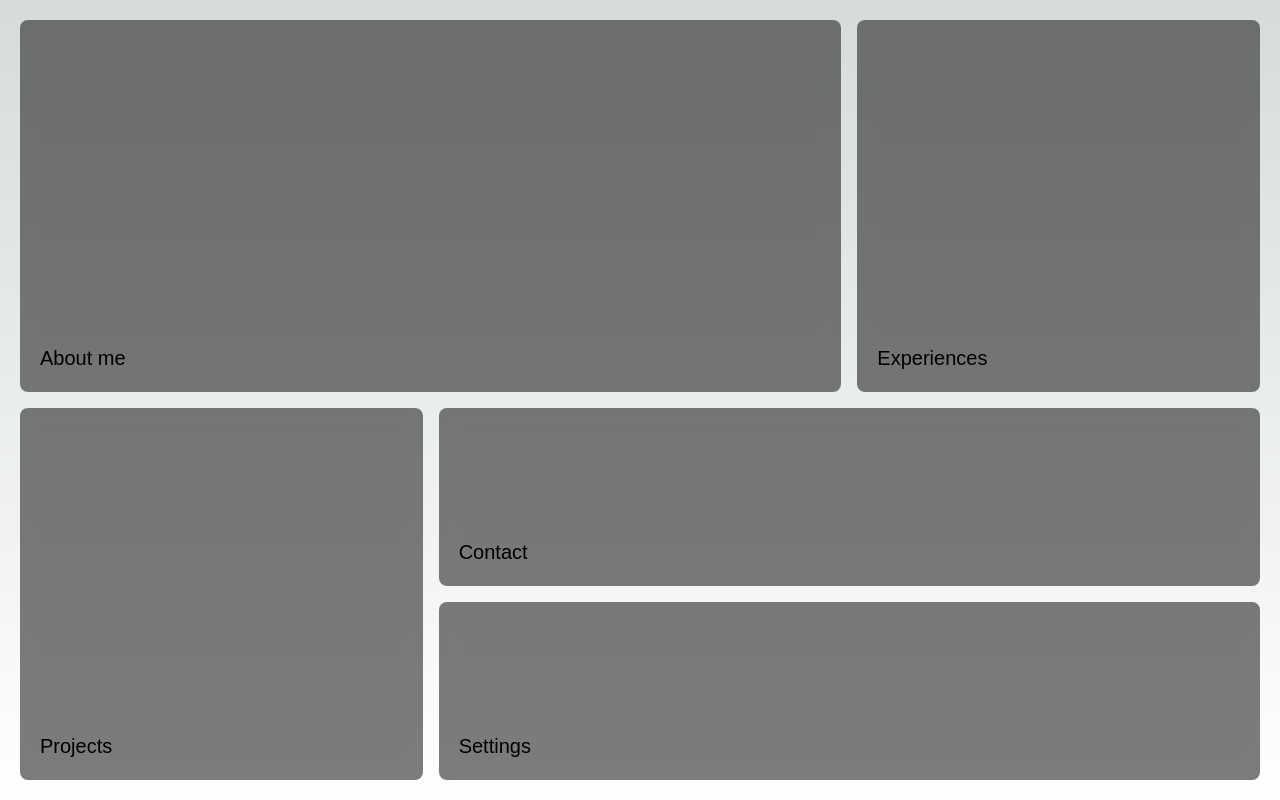
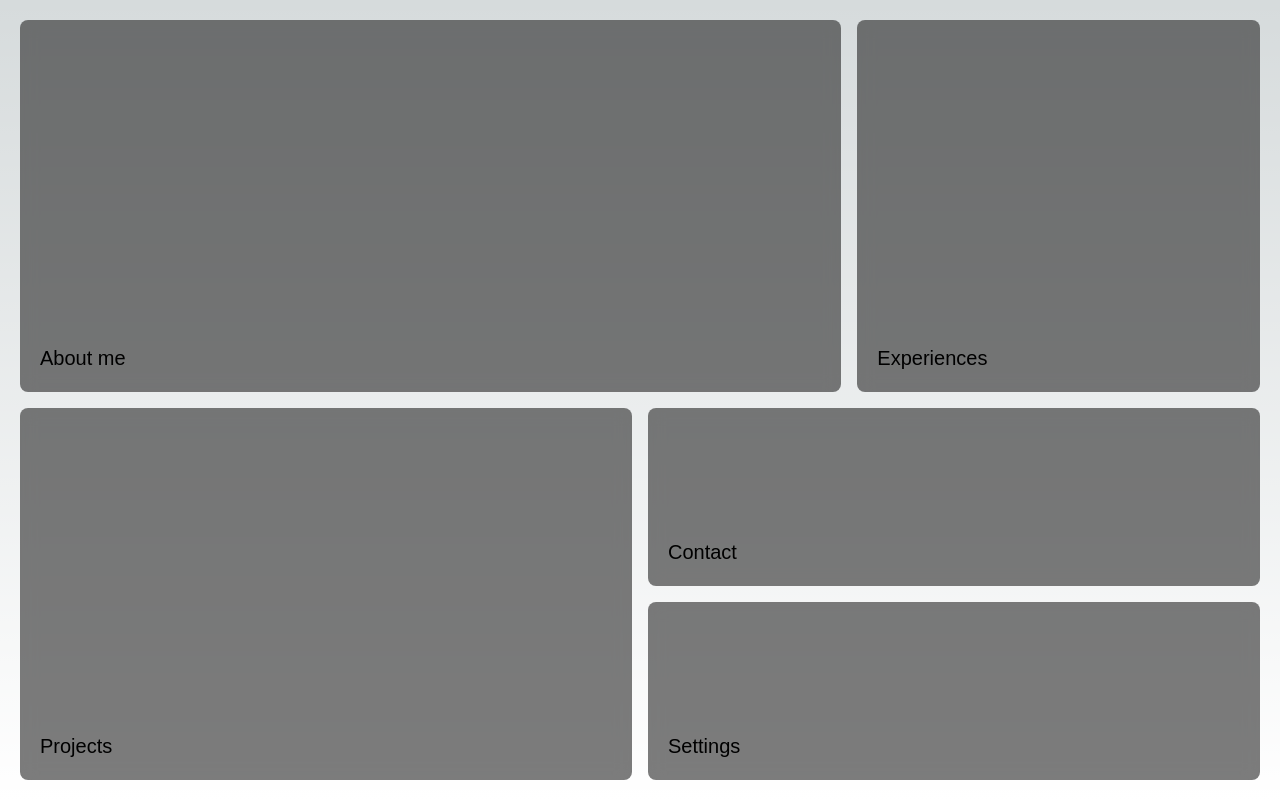
Before and after one commit to adnanZe/personal-website, a Next.js app: page / in a window 1280 px wide. Built offline with nearby package versions, Linux system fonts and the light colour scheme; a web font is replaced by a local one.

Commit message:
[wip] grid system v2

```diff
--- a/app/components/menuItems.tsx
+++ b/app/components/menuItems.tsx
@@ -30,19 +30,19 @@ export default function MenuItems() {
           <span className="text-xl">Experiences</span>
         </li>
         <li
-          className="bg-neutral-800 rounded-lg bg-opacity-60 flex items-end p-5 backdrop-blur cursor-pointer row-span-2 col-span-2 hover:bg-neutral-950 hover:bg-opacity-60 transition ease-in-out duration-500"
+          className="bg-neutral-800 rounded-lg bg-opacity-60 flex items-end p-5 backdrop-blur cursor-pointer row-span-2 col-span-3 hover:bg-neutral-950 hover:bg-opacity-60 transition ease-in-out duration-500"
           onMouseEnter={() => handleHover("Projects")}
           onMouseLeave={() => handleHoverOut()}>
           <span className="text-xl">Projects</span>
         </li>
         <li
-          className="bg-neutral-800 rounded-lg bg-opacity-60 flex items-end p-5 backdrop-blur cursor-pointer col-span-4 hover:bg-neutral-950 hover:bg-opacity-60 transition ease-in-out duration-500"
+          className="bg-neutral-800 rounded-lg bg-opacity-60 flex items-end p-5 backdrop-blur cursor-pointer col-span-3 hover:bg-neutral-950 hover:bg-opacity-60 transition ease-in-out duration-500"
           onMouseEnter={() => handleHover("Contact")}
           onMouseLeave={() => handleHoverOut()}>
           <span className="text-xl">Contact</span>
         </li>
         <li
-          className="bg-neutral-800 rounded-lg bg-opacity-60 flex items-end p-5 backdrop-blur cursor-pointer col-span-4 hover:bg-neutral-950 hover:bg-opacity-60 transition ease-in-out duration-500"
+          className="bg-neutral-800 rounded-lg bg-opacity-60 flex items-end p-5 backdrop-blur cursor-pointer col-span-3 hover:bg-neutral-950 hover:bg-opacity-60 transition ease-in-out duration-500"
           onMouseEnter={() => handleHover("Settings")}
           onMouseLeave={() => handleHoverOut()}>
           <span className="text-xl">Settings</span>
```
